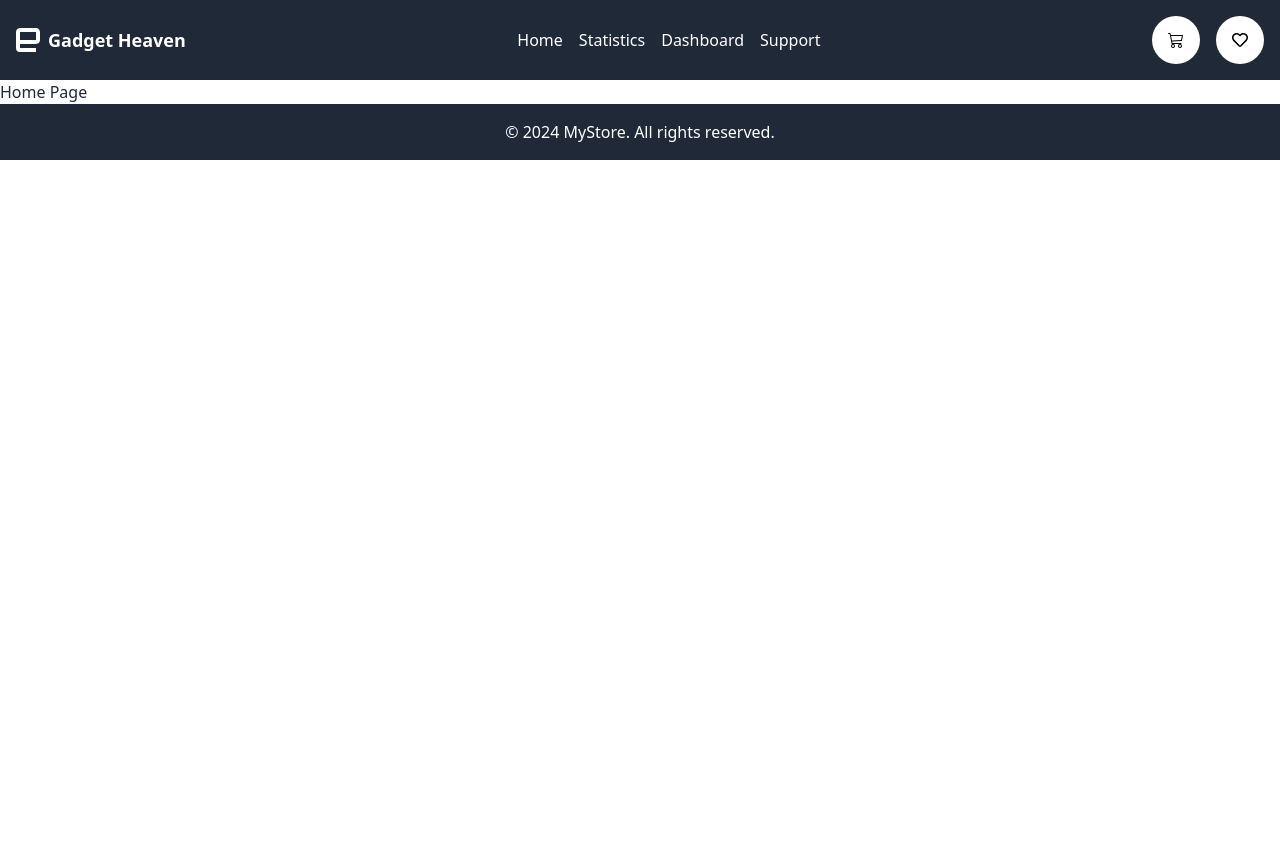
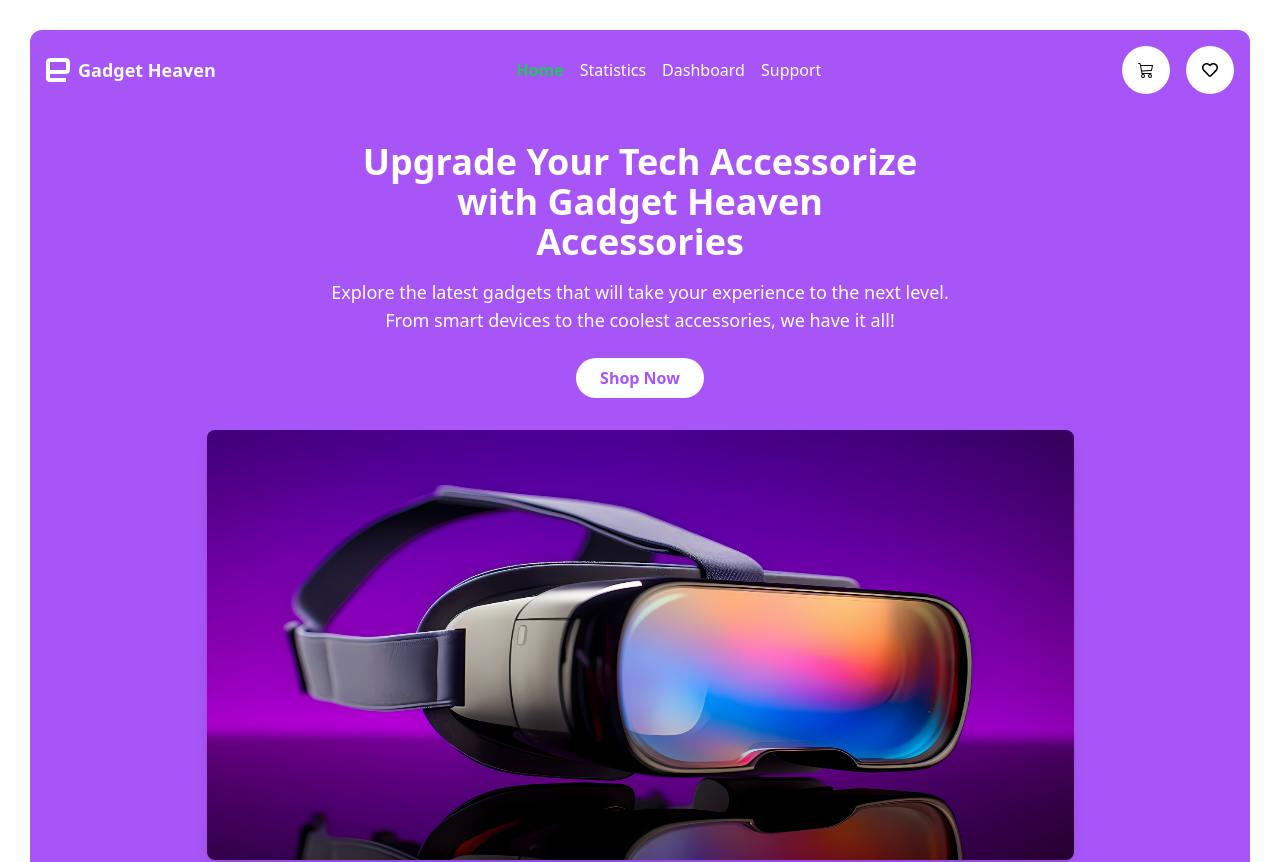
Before and after one commit to programming-hero-web-course-4/b10a8-gadget-heaven-nbappi13, a React (Vite) app in the folder b10-a-08/: page / in a window 1280 px wide. Shown: the top 862 px of the page. Before the commit the page ends 800 px from the top, so only its background shows below. Built offline with nearby package versions, Linux system fonts and the light colour scheme.

Commit message:
created banner section and made it functional

```diff
--- a/b10-a-08/index.html
+++ b/b10-a-08/index.html
@@ -4,7 +4,9 @@
     <meta charset="UTF-8" />
     <meta name="viewport" content="width=device-width, initial-scale=1.0" />
     <link rel="shortcut icon" href="public/favicon-16x16.png" type="image/x-icon">
+
     <title>Gadget Heaven</title>
+
 
   </head>
   <body>
--- a/b10-a-08/src/App.jsx
+++ b/b10-a-08/src/App.jsx
@@ -2,9 +2,11 @@ import { Outlet, useLocation } from 'react-router-dom';
 import Navbar from './components/Navbar';
 import Footer from './components/Footer';
 
+
 function App() {
     const location = useLocation();
     const isErrorPage = location.pathname === '/404';
+    const isHomePage = location.pathname === '/'; // Check if the current page is the Home page
 
     return (
         <>
--- a/b10-a-08/src/components/Footer.jsx
+++ b/b10-a-08/src/components/Footer.jsx
@@ -1,7 +1,7 @@
 // src/components/Footer.jsx
 const Footer = () => {
     return (
-        <footer className="bg-gray-800 p-4 text-center text-white">
+        <footer className="bg-purple-500 p-4 text-center text-white">
             <div className="container mx-auto">
                 © 2024 MyStore. All rights reserved.
             </div>
--- a/b10-a-08/src/components/Navbar.jsx
+++ b/b10-a-08/src/components/Navbar.jsx
@@ -1,33 +1,20 @@
-import { NavLink } from 'react-router-dom';
+import { NavLink, useLocation } from 'react-router-dom';
 import { SiEngadget } from "react-icons/si";
 import { BsCart3 } from "react-icons/bs";
 import { FaRegHeart } from "react-icons/fa";
 import { useEffect, useState } from 'react';
 
 const Navbar = () => {
-    const [activeRoute, setActiveRoute] = useState(""); // Track active route
+    const location = useLocation();
+    const [activeRoute, setActiveRoute] = useState(location.pathname);
 
-    // Reset active state on reload
+
     useEffect(() => {
-        const handleReload = () => {
-            setActiveRoute(""); // Clear active route
-        };
-
-        // Add the event listener
-        window.addEventListener("beforeunload", handleReload);
-
-        // Cleanup event listener on component unmount
-        return () => {
-            window.removeEventListener("beforeunload", handleReload);
-        };
-    }, []);
-
-    const handleLinkClick = (route) => {
-        setActiveRoute(route); // Update active route when a link is clicked
-    };
+        setActiveRoute(location.pathname);
+    }, [location]);
 
     return (
-        <nav className="bg-gray-800 p-4">
+        <nav className="bg-purple-500 p-4 rounded-t-xl">
             <div className="container mx-auto flex justify-between items-center">
                 {/* Logo Section */}
                 <div className="flex items-center">
@@ -40,28 +27,24 @@ const Navbar = () => {
                     <NavLink
                         to="/"
                         className={activeRoute === "/" ? "text-green-500 font-bold" : "text-white"}
-                        onClick={() => handleLinkClick("/")}
                     >
                         Home
                     </NavLink>
                     <NavLink
                         to="/statistics"
                         className={activeRoute === "/statistics" ? "text-green-500 font-bold" : "text-white"}
-                        onClick={() => handleLinkClick("/statistics")}
                     >
                         Statistics
                     </NavLink>
                     <NavLink
                         to="/dashboard"
                         className={activeRoute === "/dashboard" ? "text-green-500 font-bold" : "text-white"}
-                        onClick={() => handleLinkClick("/dashboard")}
                     >
                         Dashboard
                     </NavLink>
                     <NavLink
                         to="/support"
                         className={activeRoute === "/support" ? "text-green-500 font-bold" : "text-white"}
-                        onClick={() => handleLinkClick("/support")}
                     >
                         Support
                     </NavLink>
--- a/b10-a-08/src/index.css
+++ b/b10-a-08/src/index.css
@@ -1,3 +1,8 @@
 @tailwind base;
 @tailwind components;
 @tailwind utilities;
+
+
+body {
+    margin: 30px;
+}
--- a/b10-a-08/src/pages/Home.jsx
+++ b/b10-a-08/src/pages/Home.jsx
@@ -1,4 +1,35 @@
+// src/pages/Home.jsx
+import { Link } from "react-router-dom";
+
 const Home = () => {
-  return <div>Home Page</div>;
+    return (
+        <div className="bg-purple-500 text-white p-8 rounded-b-xl">
+            <div className="container mx-auto text-center">
+                {/* Banner Content */}
+                <h1 className="text-4xl font-bold mb-4 mx-72">
+                    Upgrade Your Tech Accessorize with Gadget Heaven Accessories
+                </h1>
+                <p className="text-lg mb-6 mx-64">
+                    Explore the latest gadgets that will take your experience to the next level.
+                    From smart devices to the coolest accessories, we have it all!
+                </p>
+                {/* Button to navigate to Dashboard */}
+                <Link to="/dashboard">
+                    <button className="bg-white text-purple-500 font-semibold py-2 px-6 rounded-full hover:bg-lime-400">
+                        Shop Now
+                    </button>
+                </Link>
+                {/* Image */}
+                <div className="mt-8">
+                    <img
+                        src="/src/assets/banner.jpg" // Replace with your actual image path
+                        alt="VR Headset"
+                        className="mx-auto rounded-lg shadow-lg w-3/4 h-[430px]"
+                    />
+                </div>
+            </div>
+        </div>
+    );
 };
+
 export default Home;
```
